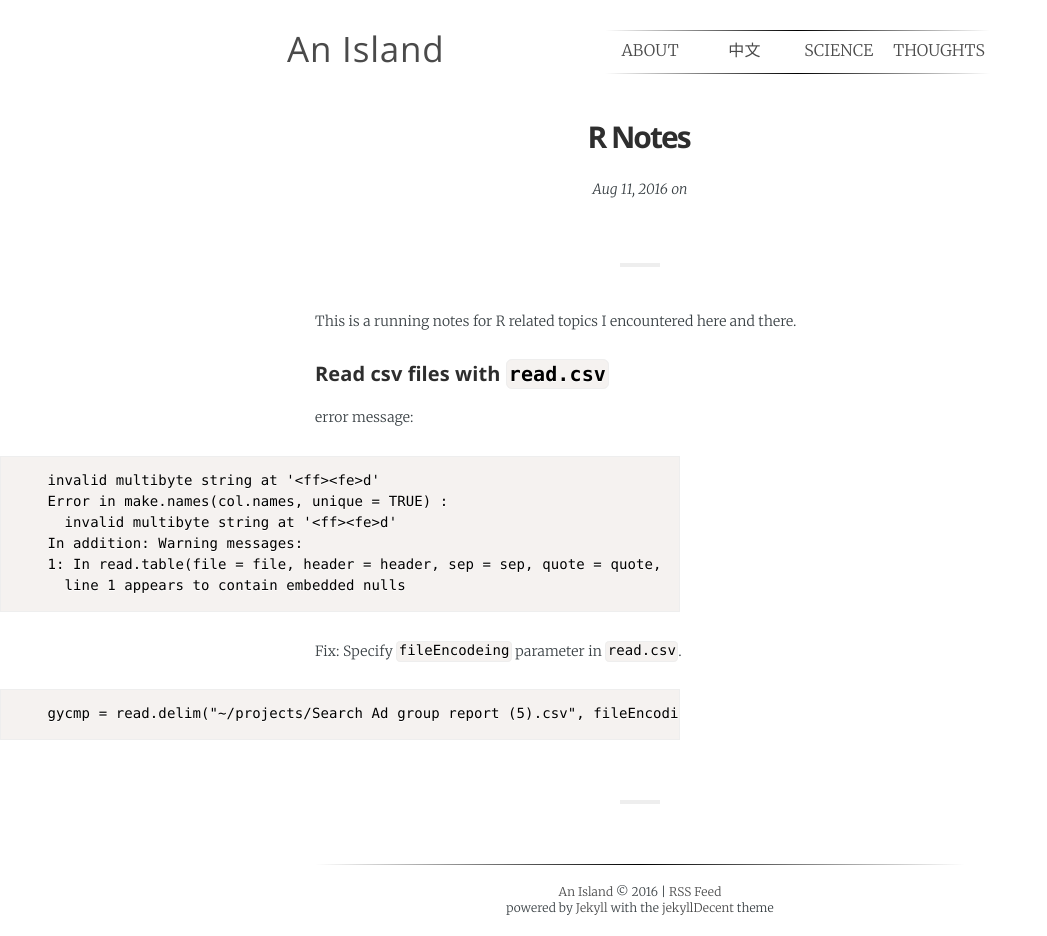
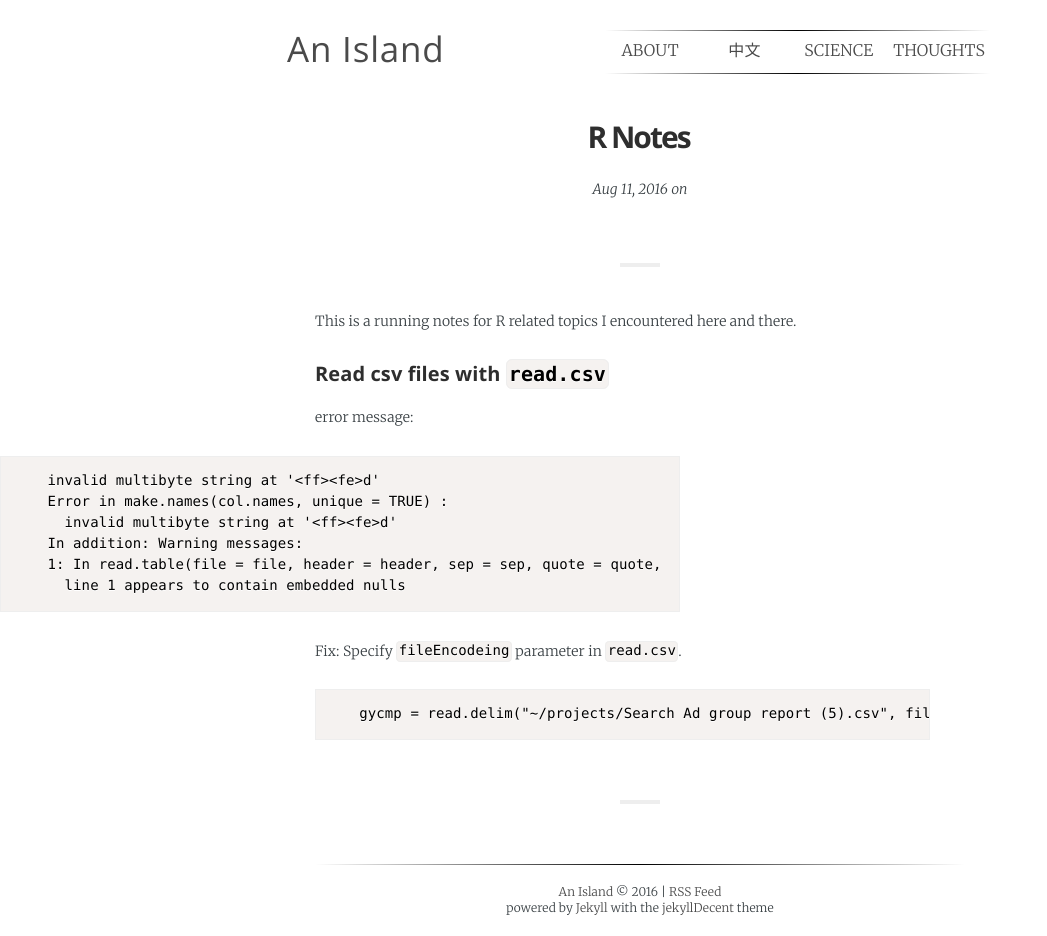
Before and after one commit to zhixunwang/zhixunwang.github.io, a Jekyll site: the page built from _posts/2016-08-11-r_notes.md, in a window 1280 px wide. Shown: the whole page, without its empty margins (0-1047 px from the left). Built offline with Jekyll 4.4.1, drawn with Linux system fonts in a browser that asks for light colours; some web fonts are replaced; comment, search, counter and statistics services are not loaded.

Commit message:
highlight

````diff
--- a/_posts/2016-08-11-r_notes.md
+++ b/_posts/2016-08-11-r_notes.md
@@ -23,6 +23,6 @@ In addition: Warning messages:
 Fix:
 Specify `fileEncodeing` parameter in `read.csv`.
 
-```
+{% highlight r %}
 gycmp = read.delim("~/projects/Search Ad group report (5).csv", fileEncoding = "UTF-16LE")
-```
+{% endhighlight %}
````
